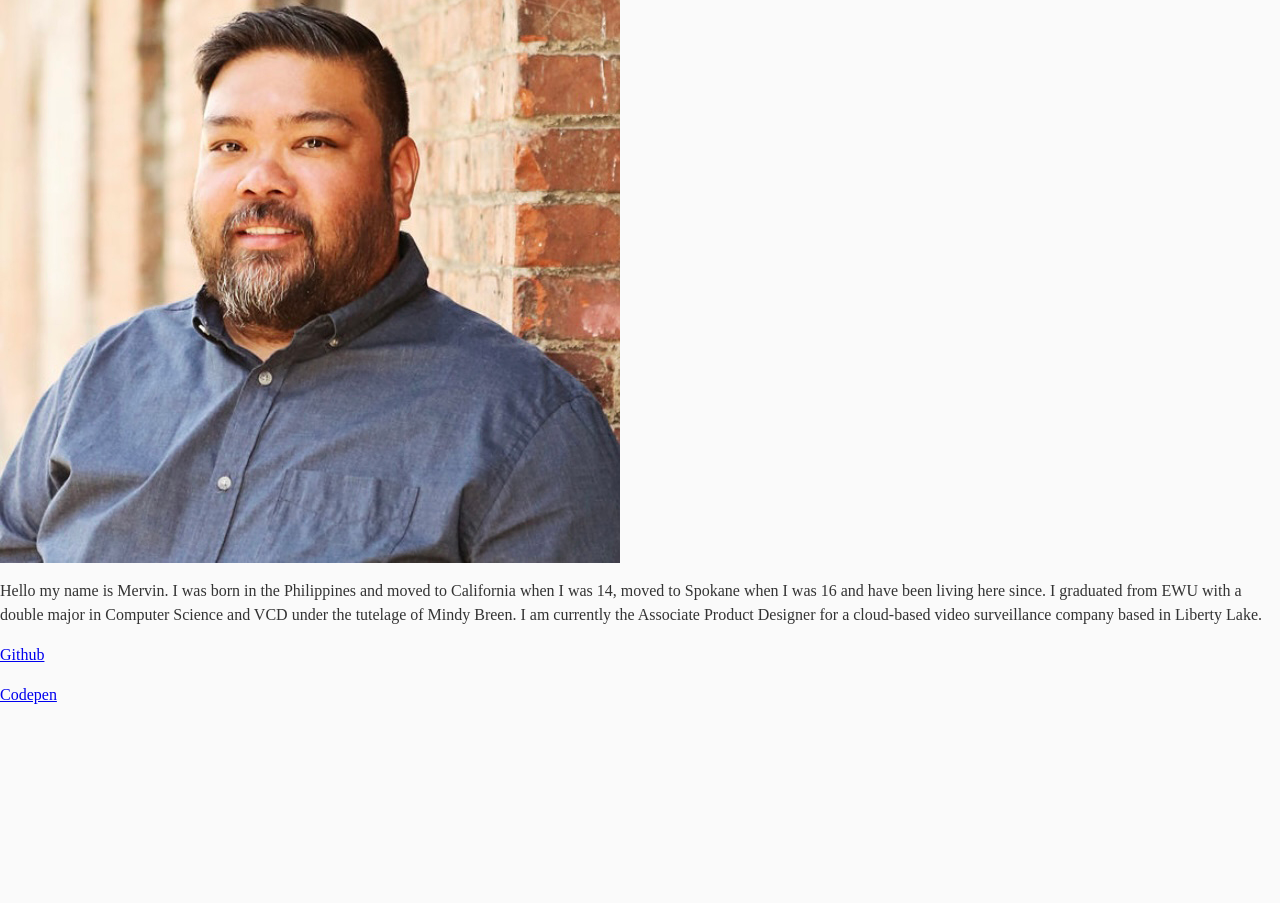
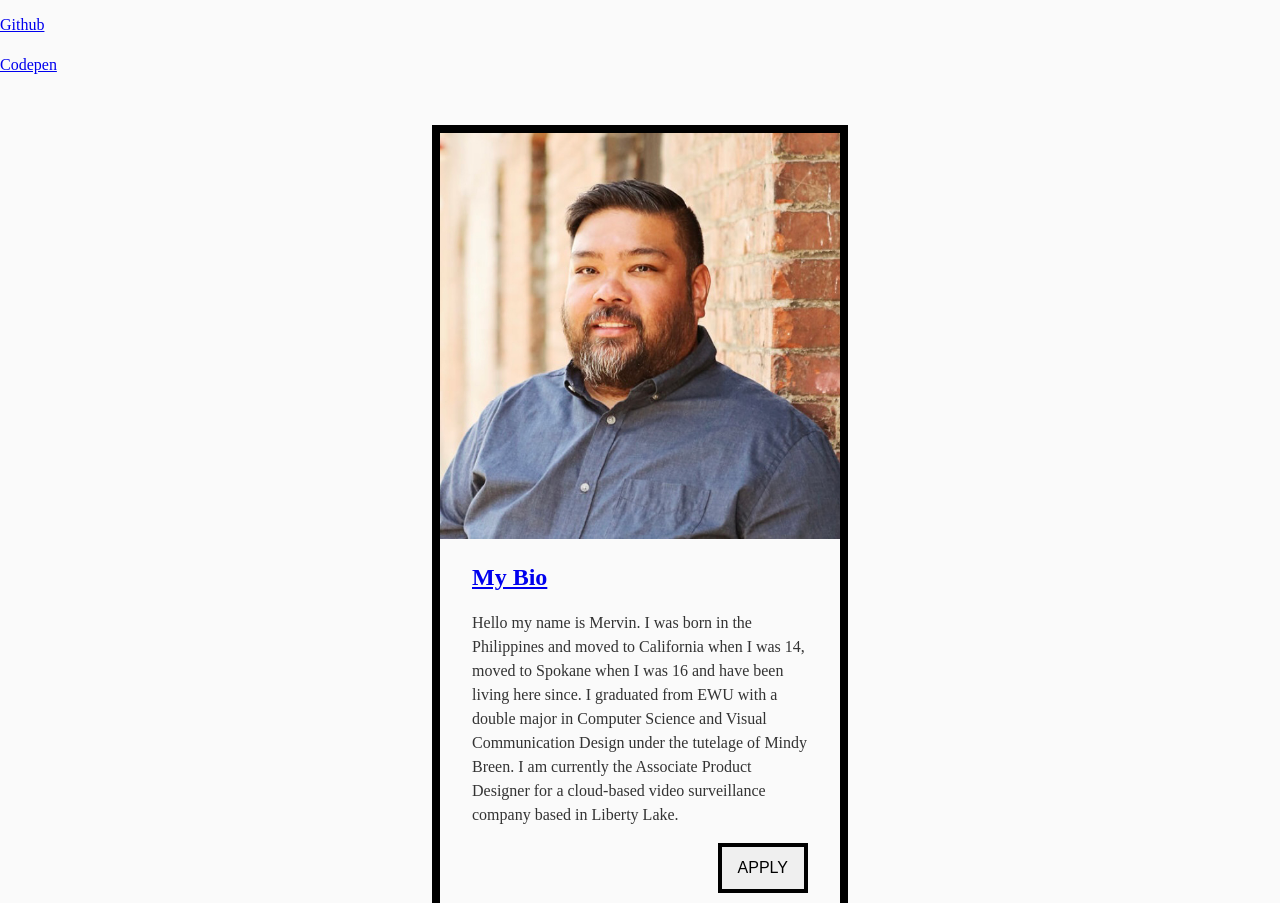
Before and after one commit to mervinsoriano/mywebsite, a plain HTML site: page index.html in a window 1280 px wide. Shown: the part 158-1061 px from the top of the page. Before the commit the page ends 881 px from the top, so only its background shows below. Drawn offline with Linux system fonts and the light colour scheme.

Commit message:
Update index.html

```diff
--- a/index.html
+++ b/index.html
@@ -12,13 +12,65 @@
     <link rel="manifest" href="assets/favicons/site.webmanifest">
 
     <link rel="stylesheet" href="css/styles.css">
+    <link rel="stylesheet" href="css/switzer.css">
+    <link rel="stylesheet" href="css/supreme.css">
     <script src="js/scripts.js" defer></script>
 </head>
 <body>
-    <h1>Mervin Soriano</h1>
-    <img src="img/msoriano.jpg" alt="My Image">
-    <p>Hello my name is Mervin. I was born in the Philippines and moved to California when I was 14, moved to Spokane when I was 16 and have been living here since. I graduated from EWU with a double major in Computer Science and VCD under the tutelage of Mindy Breen. I am currently the Associate Product Designer for a cloud-based video surveillance company based in Liberty Lake.</p>
+    <header class="header">
+        <h1 class="challenge-title">Mervin Soriano</h1>
+      </header>
+    <!-- <main class="main">
+        <h2>My Bio</h2>
+        <p>
+            Hello my name is Mervin. I was born in the Philippines and moved to California when I was 14, moved to Spokane when I was 16 and have been living here since. I graduated from EWU with a double major in Computer Science and Visual Communication Design under the tutelage of Mindy Breen. I am currently the Associate Product Designer for a cloud-based video surveillance company based in Liberty Lake.
+        </p>
+        <blockquote class="pull-start">
+          <p>
+            The place to improve the world is first in one's own heart and head
+            and hands, and then work outward from there.
+          </p>
+          <p class="author">- Robert M. Pirsig</p>
+        </blockquote>
+        <blockquote class="pull-end">
+          <p>
+            A few words used lazily might very well promise to ignite a fire no
+            rainstorm can put out.
+          </p>
+          <p class="author">- Joseph Boyden</p>
+        </blockquote>
+        <p>
+          Doing business like this takes much more effort than doing your own
+          business at home, and on top of that there's the curse of travelling,
+          worries about making train connections, bad and irregular food, contact
+          with different people all the time so that you can never get to know
+          anyone or become friendly with them. It can all go to Hell!
+        </p>
+      </main> -->
+
     <p><a href="https://github.com/mervinsoriano?tab=projects" targe="_blank">Github</a></p>
     <p><a href="https://codepen.io/msorianoEWU" targe="_blank">Codepen</a></p>
+
+    <main class="main">
+        <figure class="card">
+          <div class="card-inner">
+            <img
+              src="img/msoriano.jpg"
+              width="480"
+
+              alt="Mervin's Bio Picture"
+            />
+            <figcaption>
+              <h2>
+                <a href="#">My Bio</a>
+              </h2>
+              <p>
+                Hello my name is Mervin. I was born in the Philippines and moved to California when I was 14, moved to Spokane when I was 16 and have been living here since. I graduated from EWU with a double major in Computer Science and Visual Communication Design under the tutelage of Mindy Breen. I am currently the Associate Product Designer for a cloud-based video surveillance company based in Liberty Lake.
+              </p>
+              <button class="cta">Apply</button>
+            </figcaption>
+          </div>
+        </figure>
+      </main>
 </body>
 </html>
```
